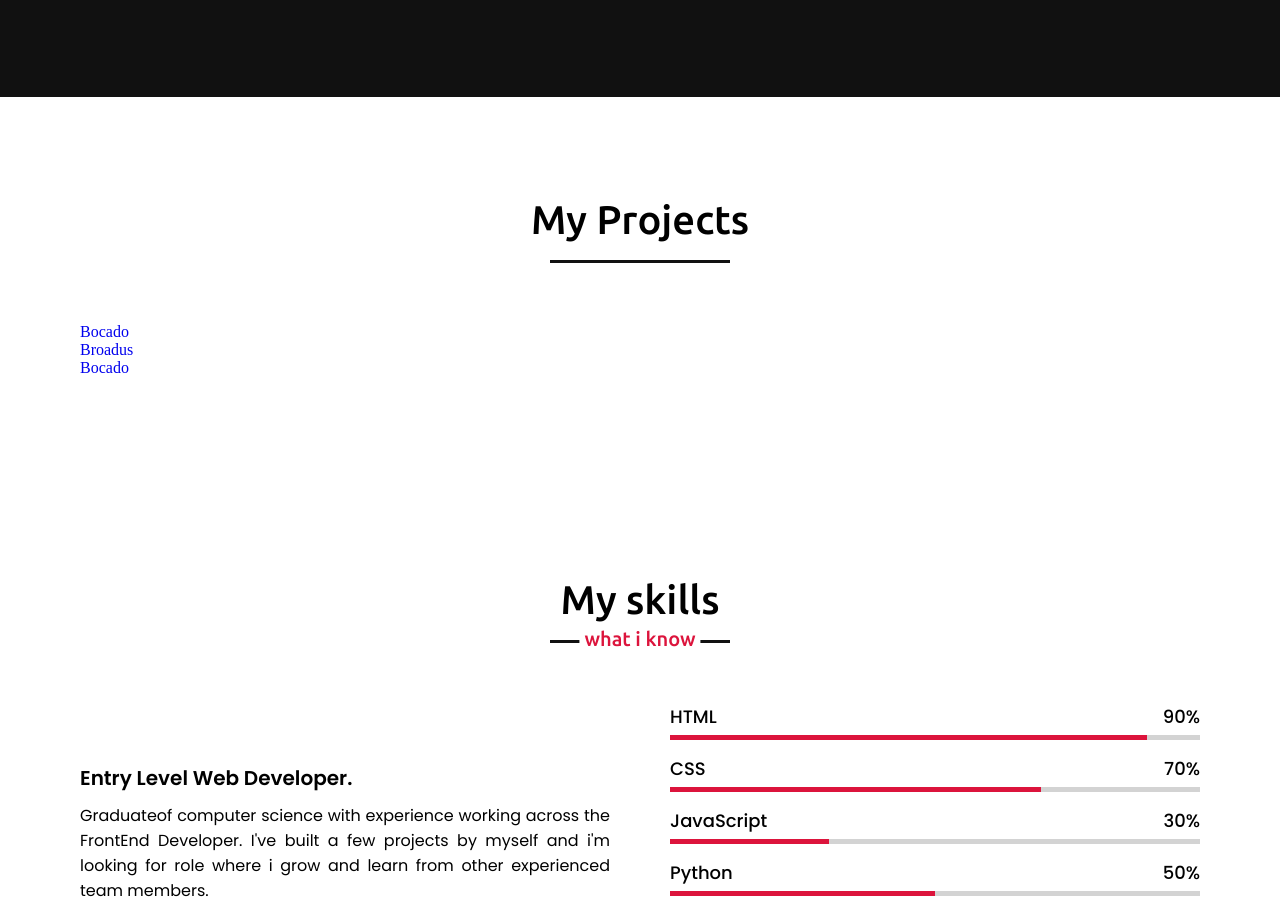
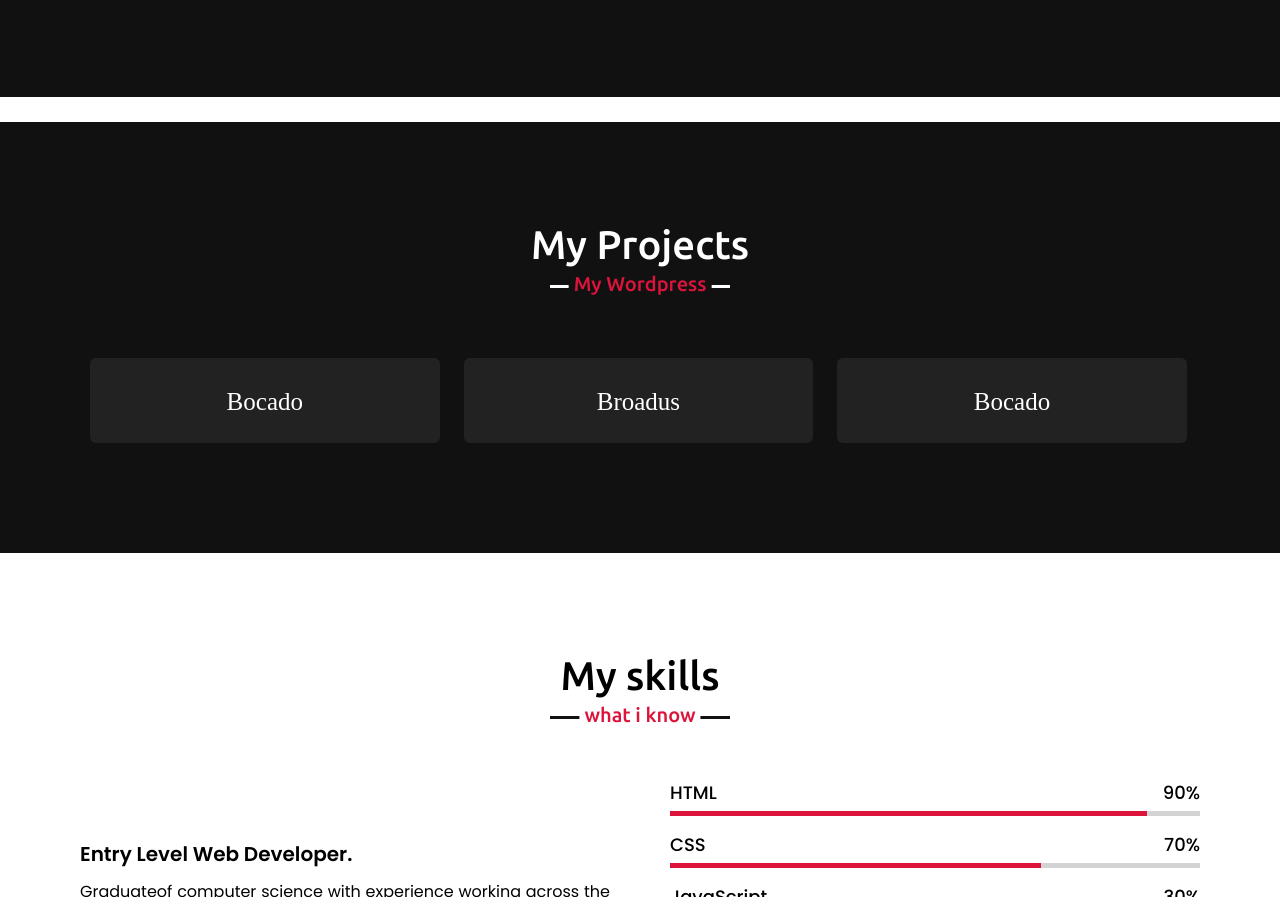
Before and after one commit to arslan482/arslanportfolio.github.io, a plain HTML site: page index.html in a window 1280 px wide. Shown: the part 1917-2814 px from the top of the page. Drawn offline with nearby package versions, Linux system fonts and the light colour scheme.

Commit message:
Update style.css

```diff
--- a/style.css
+++ b/style.css
@@ -294,6 +294,60 @@ section .title::after{
     color: #fff;
 }
 .services .serv-content .card .text{
+    font-size: 25px;
+    font-weight: 500;
+    margin: 10px 0 7px 0;
+}
+
+/* project section styling */
+.services1{
+    color:#fff;
+    background: #111;
+    margin-top: 25px;
+}
+.services1 .title::before{
+    background: #fff;
+}
+.services1 .title::after{
+    background: #111;
+    content: "My Wordpress";
+}
+.services1 .serv1-content .card{
+    width: calc(33% - 20px);
+    background: #222;
+    text-align: center;
+    border-radius: 6px;
+    padding: 20px 25px;
+    cursor: pointer;
+    transition: all 0.3s ease;
+    display: inline-block;
+    margin: 10px;
+
+}
+.services1 .text a{
+    color: #fff;
+    font-size: 25px;
+    font-weight: 500;
+    margin: 10px 0 7px 0;
+}
+.services1 .serv1-content .card:hover{
+    background: crimson;
+}
+.services1 .serv1-content .card .box{
+    transition: all 0.3s ease;
+}
+.services1 .serv1-content .card:hover .box{
+    transform: scale(1.05);
+}
+.services1 .serv1-content .card i{
+    font-size: 50px;
+    color: crimson;
+    transition: color 0.3s ease;
+}
+.services1 .serv1-content .card:hover i{
+    color: #fff;
+}
+.services1 .serv1-content .card .text{
     font-size: 25px;
     font-weight: 500;
     margin: 10px 0 7px 0;
```
